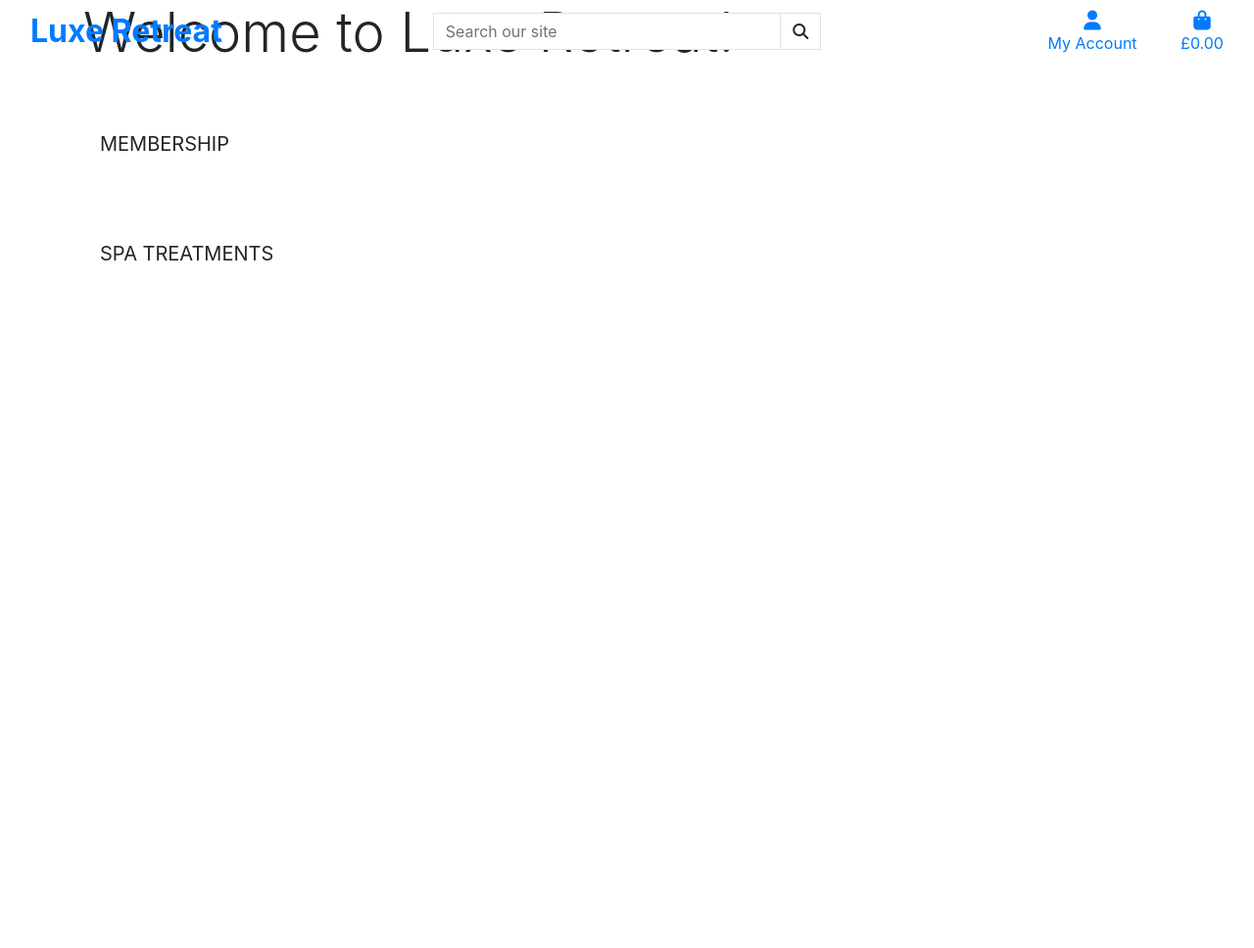
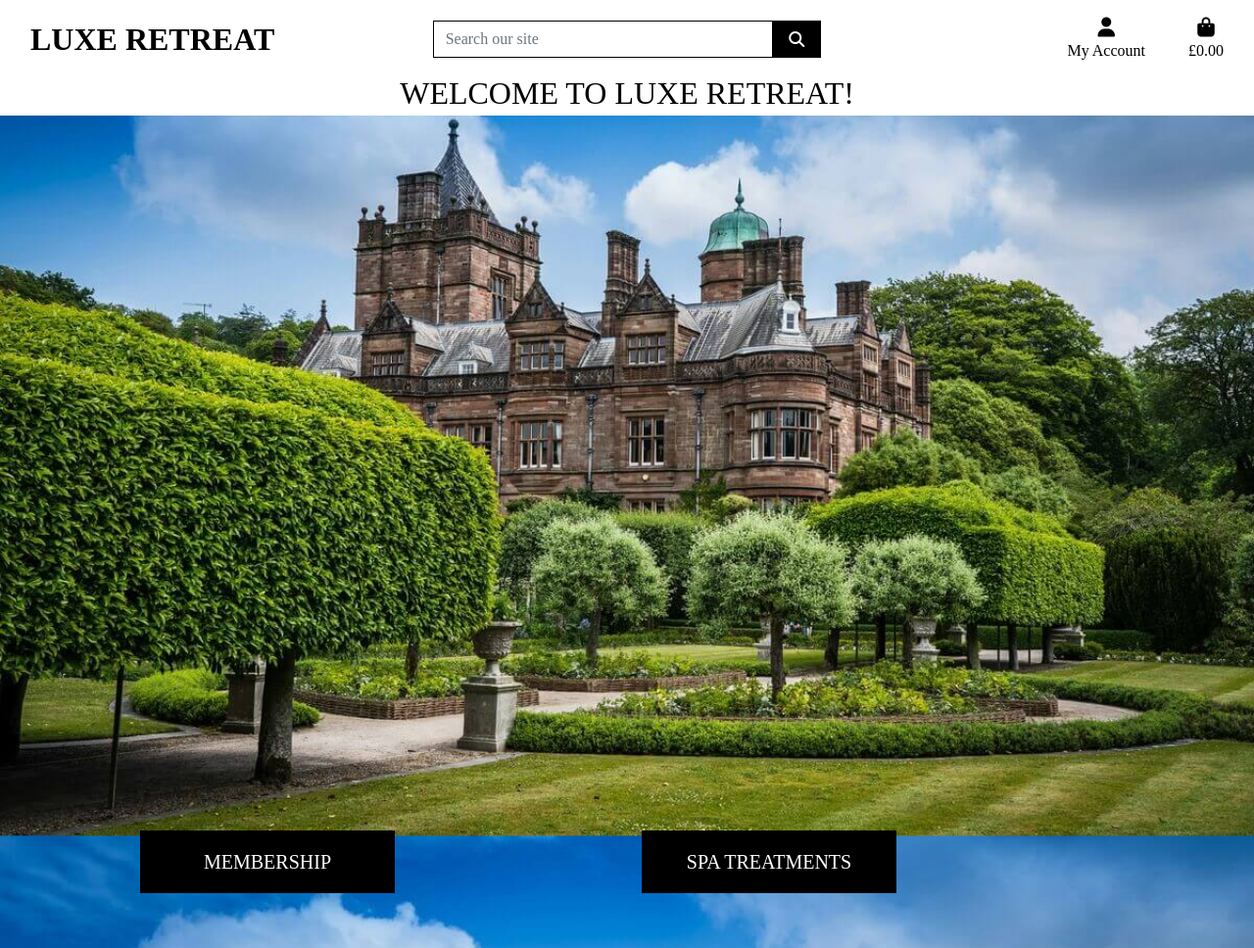
Before and after one commit to CharlieBurton10/luxe_retreat, a Django app: page / in a window 1280 px wide. Shown: the whole page at 98% size. Before the commit the page ends 266 px from the top, so only its background shows below. Run offline with Django 3.2, Linux system fonts and the light colour scheme; some libraries are stand-ins or nearby versions; some web fonts are replaced.

Commit message:
Edit home page and font

```diff
--- a/home/templates/home/index.html
+++ b/home/templates/home/index.html
@@ -12,21 +12,18 @@
 {% block content %}
     <div class="container h-100">
         <div class="row h-100">
-            <div class="col-12 col-md-9 my-auto">
-                <h1 class="display-4 logo-font text-black">
-                    Welcome to Luxe Retreat!
-                </h1>
-                <div class="my-5">
+        </div>
+        <div class="row justify-content-around">
+            <div class="col-6 my-5">
                 <h4>
                     <a href="" class="shop-now-button btn btn-lg rounded-0 text-uppercase py-3">Membership</a>
                 </h4>
             </div>
-                <div class="my-5">
+            <div class="col-6 my-5">
                 <h4>
                     <a href="" class="shop-now-button btn btn-lg rounded-0 text-uppercase py-3">Spa Treatments</a>
                 </h4>
             </div>
         </div>
     </div>
-    </div>
 {% endblock %}
--- a/luxe_retreat/settings.py
+++ b/luxe_retreat/settings.py
@@ -146,6 +146,11 @@ USE_TZ = True
 # https://docs.djangoproject.com/en/3.2/howto/static-files/
 
 STATIC_URL = '/static/'
+STATICFILES_DIRS = [os.path.join(BASE_DIR, 'static')]
+
+# Uploaded files
+MEDIA_URL = '/media/'
+MEDIA_ROOT = os.path.join(BASE_DIR, 'media')
 
 # Default primary key field type
 # https://docs.djangoproject.com/en/3.2/ref/settings/#default-auto-field
--- a/luxe_retreat/urls.py
+++ b/luxe_retreat/urls.py
@@ -15,9 +15,11 @@ Including another URLconf
 """
 from django.contrib import admin
 from django.urls import path, include
+from django.conf import settings
+from django.conf.urls.static import static
 
 urlpatterns = [
     path('admin/', admin.site.urls),
     path('accounts/', include('allauth.urls')),
     path('', include('home.urls')),
-]
+] + static(settings.MEDIA_URL, document_root=settings.MEDIA_ROOT)
--- /dev/null
+++ b/static/css/base.css
@@ -0,0 +1,81 @@
+html {
+    height: 100%;
+}
+
+body {
+	background: url('/media/homepage.jpg') no-repeat center center fixed;
+	background-size: cover;
+    height: calc(100vh - 164px);
+    color: #555;
+    font-family: "Cormorant+Garamond";
+}
+
+/* from Bulma */
+.icon {
+    align-items: center;
+    display: inline-flex;
+    justify-content: center;
+    height: 1.5rem;
+    width: 1.5rem;
+}
+
+.logo-font {
+    text-transform: uppercase;
+}
+
+.main-logo-link {
+    width: fit-content;
+}
+
+.shop-now-button {
+    background: black;
+    color: white;
+    min-width: 260px;
+}
+
+.btn-black {
+    background: black;
+    color: white;
+}
+
+.shop-now-button:hover,
+.shop-now-button:active,
+.shop-now-button:focus,
+.btn-black:hover,
+.btn-black:active,
+.btn-black:focus {
+    background: #222;
+    color: white;
+}
+
+.text-black {
+    color: #000 !important;
+}
+
+.border-black {
+    border: 1px solid black !important;
+}
+
+/* --------------------------------- Media queries */
+
+/* Slightly larger container on xl screens */
+@media (min-width: 1200px) {
+  .container {
+    max-width: 80%;
+  }
+}
+
+/* fixed top navbar only on medium and up */
+@media (min-width: 992px) {
+    .fixed-top-desktop-only {
+        position: fixed;
+        top: 0;
+        right: 0;
+        left: 0;
+        z-index: 1030;
+    }
+
+    .header-container {
+        padding-top: 164px;
+    }
+}
--- a/templates/base.html
+++ b/templates/base.html
@@ -15,8 +15,6 @@
 
         {% block corecss %}
             <link rel="stylesheet" href="https://stackpath.bootstrapcdn.com/bootstrap/4.4.1/css/bootstrap.min.css" integrity="sha384-Vkoo8x4CGsO3+Hhxv8T/Q5PaXtkKtu6ug5TOeNV6gBiFeWPGFN9MuhOf23Q9Ifjh" crossorigin="anonymous">
-            <link rel="preconnect" href="https://fonts.googleapis.com">
-            <link rel="preconnect" href="https://fonts.gstatic.com" crossorigin>
             <link href="https://fonts.googleapis.com/css2?family=Charm:wght@400;700&display=swap" rel="stylesheet">
             <link rel="stylesheet" href="{% static 'css/base.css' %}">
         {% endblock %}
@@ -38,7 +36,7 @@
     </head>
     <body>
         <header class="container-fluid fixed-top">
-            <div class="row">
+            <div id="topnav" class="row bg-white pt-lg-2 d-none d-lg-flex">
                 <div class="col-12 col-lg-4 my-auto py-1 py-lg-0 text-center text-lg-left">
                     <a href="{% url 'home' %}" class="nav-link main-logo-link">
                         <h2 class="logo-font text-black my-0"><strong>Luxe Retreat</strong></h2>
@@ -99,6 +97,11 @@
                 </div>
                 <div class="col-12 col-lg-4 my-auto py-1 py-lg-0"></div>
             </div>
+            <div class="row text-center">
+                <div class="col bg-white text-black">
+                    <h2 class="logo-font my-1">Welcome to Luxe Retreat!</h2>
+                </div>
+            </div>
         </header>
 
         {% if messages %}
```
Also changed, not shown: media/homepage.jpg (added). Lines whose indentation alone changed are shown as unchanged.
